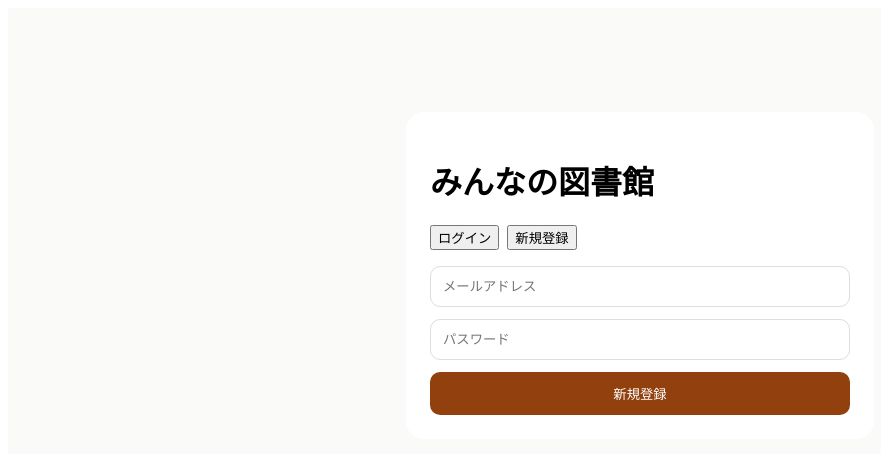
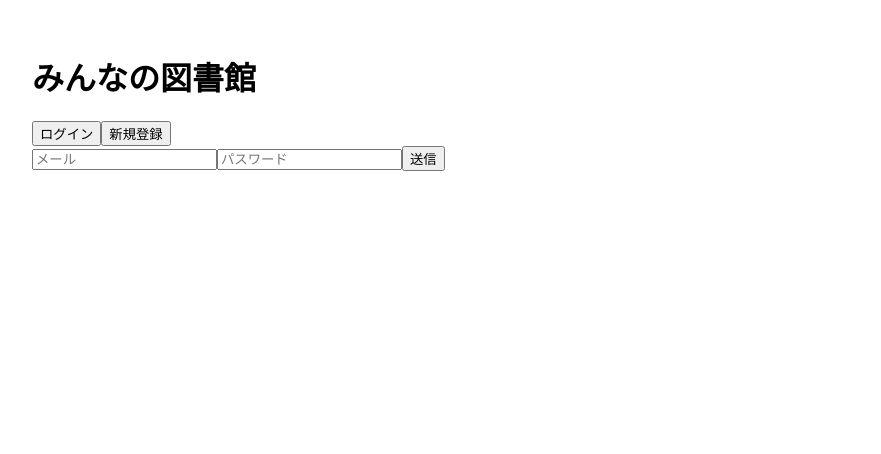
Before and after one commit to erika52hertz-cyber/minna-library, a React (Vite) app: page / in a window 1280 px wide. Both pictures are taken after a click on the button "新規登録". Shown: the top 454 px of the page, without its empty margins (0-881 px from the left). Built offline with nearby package versions, Linux system fonts and the light colour scheme; the HTML template or start-up script is replaced by a standard one.

Commit message:
fix navigation profile -> detail

```diff
--- a/src/App.tsx
+++ b/src/App.tsx
@@ -13,6 +13,7 @@ export default function App() {
   const [mode, setMode] = useState<"login" | "signup">("login");
   const [page, setPage] = useState<"home" | "profile">("home");
   const [selectedBook, setSelectedBook] = useState<Book | null>(null);
+
   const [email, setEmail] = useState("");
   const [password, setPassword] = useState("");
   const [session, setSession] = useState<any>(null);
@@ -56,51 +57,44 @@ export default function App() {
 
   if (!session) {
     return (
-      <div style={{ minHeight: "100vh", background: "#fafaf9", padding: 24, fontFamily: "sans-serif" }}>
-        <div style={{ maxWidth: 420, margin: "80px auto", background: "white", padding: 24, borderRadius: 18 }}>
+      <div style={{ padding: 24 }}>
         <h1>みんなの図書館</h1>
 
-          <div style={{ display: "flex", gap: 8, marginBottom: 16 }}>
         <button onClick={() => setMode("login")}>ログイン</button>
         <button onClick={() => setMode("signup")}>新規登録</button>
-          </div>
 
-          <form onSubmit={submit} style={{ display: "grid", gap: 12 }}>
+        <form onSubmit={submit}>
           <input
             value={email}
             onChange={(e) => setEmail(e.target.value)}
-              placeholder="メールアドレス"
-              type="email"
-              style={{ padding: 12, borderRadius: 10, border: "1px solid #ddd" }}
+            placeholder="メール"
           />
           <input
             value={password}
             onChange={(e) => setPassword(e.target.value)}
             placeholder="パスワード"
             type="password"
-              style={{ padding: 12, borderRadius: 10, border: "1px solid #ddd" }}
           />
-            <button
-              type="submit"
-              style={{ padding: 12, borderRadius: 10, border: "none", background: "#92400e", color: "white" }}
-            >
-              {mode === "login" ? "ログイン" : "新規登録"}
-            </button>
+          <button type="submit">送信</button>
         </form>
-        </div>
       </div>
     );
   }
 
   return (
     <>
-      <div style={{ position: "fixed", right: 16, top: 16, zIndex: 20, display: "flex", gap: 8 }}>
+      <div style={{ position: "fixed", right: 16, top: 16 }}>
         <button onClick={() => setPage("profile")}>プロフィール</button>
         <button onClick={logout}>ログアウト</button>
       </div>
 
       {page === "home" ? (
-        <HomePage userId={session.user.id} />
+        <HomePage
+          userId={session.user.id}
+          selectedBook={selectedBook}
+          onBookSelect={setSelectedBook}
+          onBack={() => setSelectedBook(null)}
+        />
       ) : (
         <ProfilePage
           userId={session.user.id}
--- a/src/pages/HomePage.tsx
+++ b/src/pages/HomePage.tsx
@@ -8,40 +8,39 @@ type Book = {
   author_name: string;
 };
 
-export default function HomePage({ userId }: { userId: string }) {
+export default function HomePage({
+  userId,
+  selectedBook,
+  onBookSelect,
+  onBack,
+}: {
+  userId: string;
+  selectedBook: Book | null;
+  onBookSelect: (book: Book) => void;
+  onBack: () => void;
+}) {
   const [books, setBooks] = useState<Book[]>([]);
-  const [keyword, setKeyword] = useState("");
-  const [selectedBook, setSelectedBook] = useState<Book | null>(null);
 
-  async function loadBooks(search = "") {
-    let query = supabase.from("books").select("id,title,author_name").limit(50);
+  useEffect(() => {
+    async function loadBooks() {
+      const { data } = await supabase
+        .from("books")
+        .select("id,title,author_name")
+        .limit(50);
 
-    if (search.trim()) {
-      query = query.or(
-        `title.ilike.%${search.trim()}%,author_name.ilike.%${search.trim()}%`
-      );
+      setBooks(data ?? []);
     }
 
-    const { data, error } = await query;
-
-    if (error) {
-      console.error(error);
-      return;
-    }
-
-    setBooks(data ?? []);
-  }
-
-  useEffect(() => {
     loadBooks();
   }, []);
 
+  // 🔥 ここが今回の核心（詳細表示）
   if (selectedBook) {
     return (
       <BookDetailPage
         book={selectedBook}
         userId={userId}
-        onBack={() => setSelectedBook(null)}
+        onBack={onBack}
       />
     );
   }
@@ -50,23 +49,17 @@ export default function HomePage({ userId }: { userId: string }) {
     <div style={{ padding: 24 }}>
       <h1>みんなの図書館</h1>
 
-      <form
-        onSubmit={(e) => {
-          e.preventDefault();
-          loadBooks(keyword);
-        }}
-        style={{ marginBottom: 16 }}
-      >
-        <input
-          value={keyword}
-          onChange={(e) => setKeyword(e.target.value)}
-          placeholder="検索"
-        />
-        <button type="submit">検索</button>
-      </form>
-
       {books.map((book) => (
-        <div key={book.id} onClick={() => setSelectedBook(book)}>
+        <div
+          key={book.id}
+          onClick={() => onBookSelect(book)}
+          style={{
+            padding: 12,
+            border: "1px solid #ddd",
+            marginTop: 8,
+            cursor: "pointer",
+          }}
+        >
           {book.title} / {book.author_name}
         </div>
       ))}
```
Also changed, not shown: 3 other files (tests, documents, lock files or other folders). Lines whose indentation alone changed are shown as unchanged.
